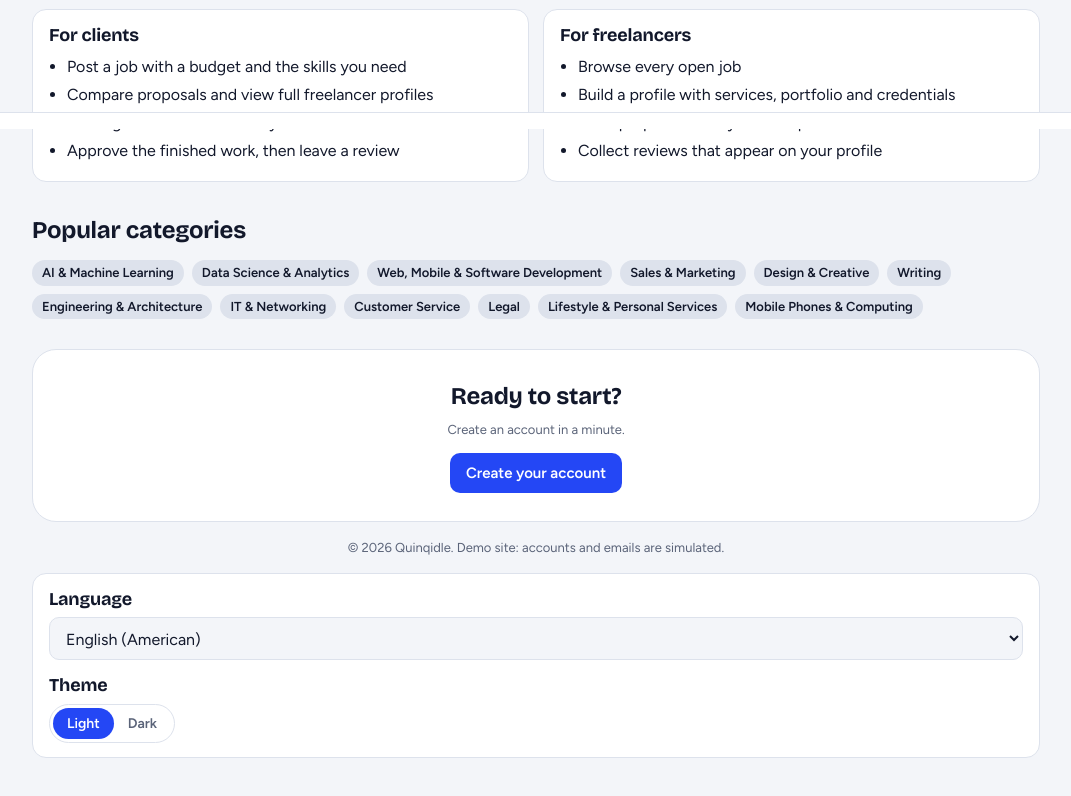
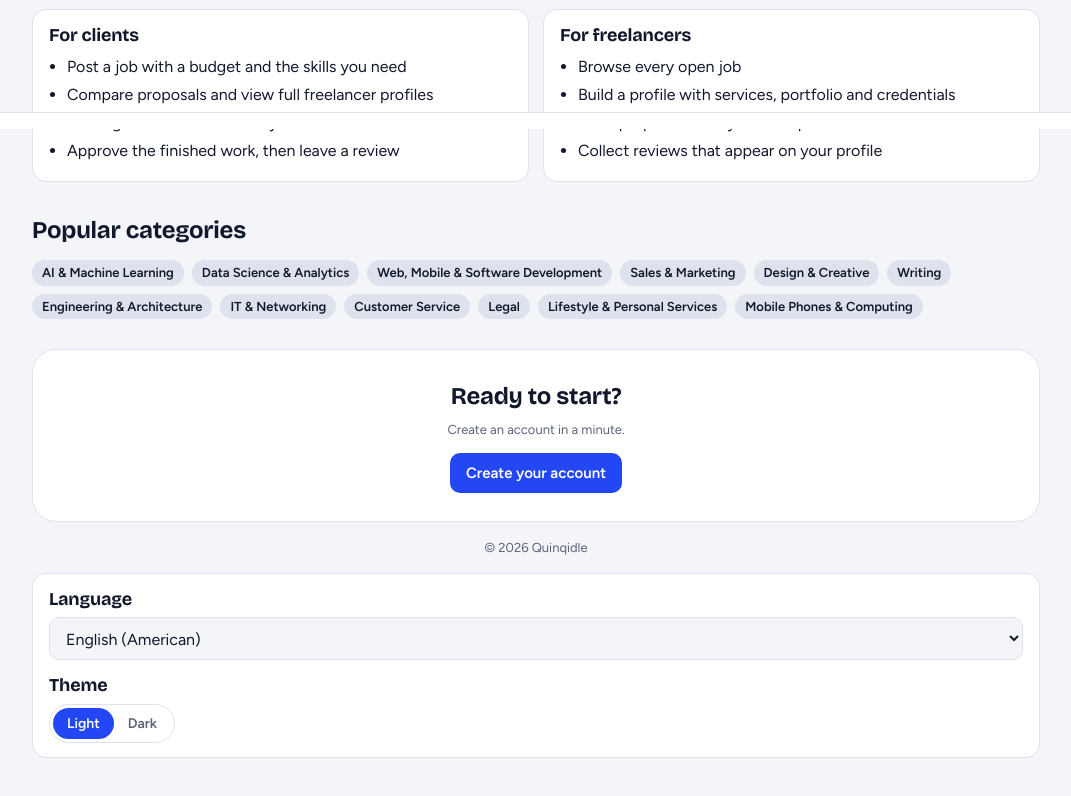
Before and after one commit to Dylanbryan/Quinqidle, a plain HTML site: page index.html in a window 1280 px wide. Shown: the part 671-1467 px from the top of the page, without its empty margins (104-1175 px from the left). Drawn offline with nearby package versions, Linux system fonts and the light colour scheme.

Commit message:
Add files via upload

```diff
--- a/index.html
+++ b/index.html
@@ -513,7 +513,7 @@ function planView(){
 function render(){render0();xl()}
 function render0(){if(!ME){renderAuth();return}document.body.classList.remove('site');if(document.body.classList)document.body.classList.toggle('chat',chatView!=null);document.body.classList.toggle('chat',chatView!=null);
  var h=tab==='plan'?planView():tab==='account'?accountView():chatView!=null?thread(chatById(chatView)):pview!=null?profileView(pview):view!=null?detail(J(view)):role==='client'?(tab==='post'?postForm():tab==='inbox'?inbox():clientJobs()):(tab==='work'?myWork():tab==='profile'?profileForm():tab==='inbox'?inbox():findWork());
- $('#app').innerHTML=h+(chatView!=null?'':'<p class="note" style="text-align:center;margin-top:24px">Demo: data is stored on this device only.</p>');
+ $('#app').innerHTML=h;
  $('#seg').innerHTML='<div class="hr"><div class="seg">'+['client','freelancer'].map(function(r){return '<button class="'+(role===r?'on':'')+'" onclick="setMode(\''+r+'\')">'+tx(r)+'</button>'}).join('')+'</div><button class="acct" onclick="go(\'account\')" aria-label="Account and settings">'+avatar(S.profile,ME.name,34)+'</button></div>';
  var t=role==='client'?[['jobs',tx('jobs')],['post',tx('post')],['inbox',tx('msgs')]]:[['find',tx('find')],['work',tx('work')],['inbox',tx('msgs')],['profile',tx('profile')]];
  $('#nav').innerHTML=t.map(function(x){return '<button class="'+(tab===x[0]&&view==null&&pview==null&&(chatView==null||x[0]==='inbox')?'on':'')+'" onclick="go(\''+x[0]+'\')">'+x[1]+(x[0]==='inbox'&&unread()?'<span class="bdg" role="img" aria-label="Unread messages"></span>':'')+'</button>'}).join('');
@@ -622,14 +622,14 @@ function tp(id,b){var i=$('#'+id),h=i.type==='password';i.type=h?'text':'passwor
 function errBox(){return aerr?'<p class="err" role="alert">'+esc(aerr)+'</p>':''}
 function loginView(){return '<h1>'+tx('welcome')+'</h1><p class="sub">Log in to hire freelancers or find work.</p><div class="card">'+errBox()+field('le',tx('email'),'email',ad.email,'autocomplete="email" inputmode="email"')+pwField('lp',tx('password'),'current-password')+'<p class="note" style="text-align:right;margin:6px 0 0"><button class="link" style="margin:0;font-size:14px" onclick="keepEmail();scr=\'forgot\';aerr=\'\';render()">'+tx('forgot')+'</button></p><p></p><button class="btn" style="width:100%" onclick="doLogin()">'+tx('login')+'</button></div><p class="sub" style="text-align:center">New to Quinqidle? <button class="link" style="margin:0" onclick="scr=\'signup\';aerr=\'\';render()">'+tx('signup')+'</button></p>'}
 function signupView(){return '<h1>Create your account</h1><p class="sub">One account lets you hire freelancers and find work.</p><div class="card">'+errBox()+field('sn','Full name','text',ad.name,'autocomplete="name" maxlength="60"')+field('se','Email','email',ad.email,'autocomplete="email" inputmode="email"')+pwField('sp','Password','new-password')+'<p class="note">At least 8 characters, with a letter and a number.</p>'+pwField('sc','Confirm password','new-password')+'<p></p><button class="btn" style="width:100%" onclick="doSignup()">Continue</button></div><p class="sub" style="text-align:center">Already have an account? <button class="link" style="margin:0" onclick="scr=\'login\';aerr=\'\';render()">Log in</button></p>'}
-function verifyView(){var m=pend.mail,to=pto();return '<h1>Enter your code</h1><p class="sub">We sent a 6-digit code to <b>'+esc(to)+'</b>. It expires in 10 minutes.</p>'+(pend.sb?'':'<div class="card" style="border-style:dashed"><div class="note" style="margin:0 0 6px"><b>Demo inbox.</b> This page cannot send real email, so the message appears here instead.</div><b>'+esc(m.subject)+'</b><p style="margin:4px 0 0">'+esc(m.text)+'</p></div>')+'<div class="card">'+errBox()+'<label for="vc" style="margin-top:0">6-digit code</label><input id="vc" inputmode="numeric" autocomplete="one-time-code" maxlength="6" placeholder="000000" style="letter-spacing:.4em;font-size:22px;text-align:center" oninput="this.value=this.value.replace(/[^0-9]/g,\'\')" onkeydown="if(event.key===\'Enter\')doVerify()"><p></p><button class="btn" style="width:100%" onclick="doVerify()">Verify</button><p class="note" style="text-align:center"><button class="link" style="margin:0;font-size:13px" onclick="resend()">Resend code</button><button class="link" style="margin:0 0 0 16px;font-size:13px" onclick="cancelVerify()">Back</button></p></div>'}
+function verifyView(){var m=pend.mail,to=pto();return '<h1>Enter your code</h1><p class="sub">We sent a 6-digit code to <b>'+esc(to)+'</b>. It expires in 10 minutes.</p>'+(pend.sb?'':'<div class="card" style="border-style:dashed"><b>'+esc(m.subject)+'</b><p style="margin:4px 0 0">'+esc(m.text)+'</p></div>')+'<div class="card">'+errBox()+'<label for="vc" style="margin-top:0">6-digit code</label><input id="vc" inputmode="numeric" autocomplete="one-time-code" maxlength="6" placeholder="000000" style="letter-spacing:.4em;font-size:22px;text-align:center" oninput="this.value=this.value.replace(/[^0-9]/g,\'\')" onkeydown="if(event.key===\'Enter\')doVerify()"><p></p><button class="btn" style="width:100%" onclick="doVerify()">Verify</button><p class="note" style="text-align:center"><button class="link" style="margin:0;font-size:13px" onclick="resend()">Resend code</button><button class="link" style="margin:0 0 0 16px;font-size:13px" onclick="cancelVerify()">Back</button></p></div>'}
 function goHome(){if(!ME){scr='home';pend=null;aerr='';render();scrollTo(0,0)}else go(role==='client'?'jobs':'find')}
 function homeView(){var steps=[['1','Create your account','Sign up with your email and confirm it with a 6-digit code.'],['2','Post a job or find work','Clients post jobs. Freelancers browse jobs and send proposals.'],['3','Hire, deliver, review','Approve the work and leave a review on the freelancer’s profile.']];
 return '<section class="hero"><h1>Hire great freelancers. Or get hired.</h1><p>Quinqidle connects clients with freelancers in design, writing, development, marketing and more.</p><div class="row" style="justify-content:flex-start"><button class="btn light" onclick="scr=\'signup\';aerr=\'\';render();scrollTo(0,0)">Get started</button><button class="btn outl" onclick="scr=\'browse\';render();scrollTo(0,0)">Browse jobs</button></div></section>'
 +'<h2 class="sec">How it works</h2><div class="grid3">'+steps.map(function(x){return '<div class="card"><span class="num">'+x[0]+'</span><h2>'+x[1]+'</h2><p class="note" style="margin:0">'+x[2]+'</p></div>'}).join('')+'</div>'
 +'<h2 class="sec">Built for both sides</h2><div class="grid2"><div class="card"><h2>For clients</h2><ul class="ul"><li>Post a job with a budget and the skills you need</li><li>Compare proposals and view full freelancer profiles</li><li>Message freelancers before you hire</li><li>Approve the finished work, then leave a review</li></ul></div><div class="card"><h2>For freelancers</h2><ul class="ul"><li>Browse every open job</li><li>Build a profile with services, portfolio and credentials</li><li>Send proposals with your own price</li><li>Collect reviews that appear on your profile</li></ul></div></div>'
 +'<h2 class="sec">Popular categories</h2><div class="chipwrap">'+Object.keys(SK).slice(0,12).map(function(c){return '<span class="tag">'+esc(c)+'</span>'}).join('')+'</div>'
-+'<section class="cta"><h2>Ready to start?</h2><p class="note">Create an account in a minute.</p><button class="btn" onclick="scr=\'signup\';aerr=\'\';render();scrollTo(0,0)">Create your account</button></section><p class="note foot">© 2026 Quinqidle. Demo site: accounts and emails are simulated.</p>'}
++'<section class="cta"><h2>Ready to start?</h2><p class="note">Create an account in a minute.</p><button class="btn" onclick="scr=\'signup\';aerr=\'\';render();scrollTo(0,0)">Create your account</button></section><p class="note foot">© 2026 Quinqidle</p>'}
 function browseView(){var js=S.jobs.filter(function(j){return j.status==='open'&&(cat==='All'||j.cat===cat)});
 var h='<button class="link" onclick="goHome()">Back to home</button><h1>Browse jobs</h1><p class="sub">Open jobs from clients. Create an account to apply.</p><label for="fc" style="margin-top:0">Category</label><select id="fc" onchange="cat=this.value;render()">'+CATS.map(function(c){return '<option value="'+esc(c)+'"'+(c===cat?' selected':'')+'>'+(c==='All'?'All categories':esc(c))+'</option>'}).join('')+'</select><p></p>';
 if(!js.length)return h+'<div class="empty">No open jobs in this category right now.</div>';
```
